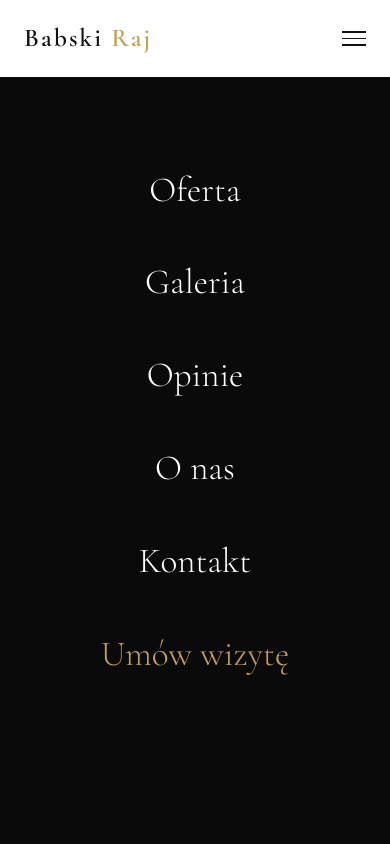
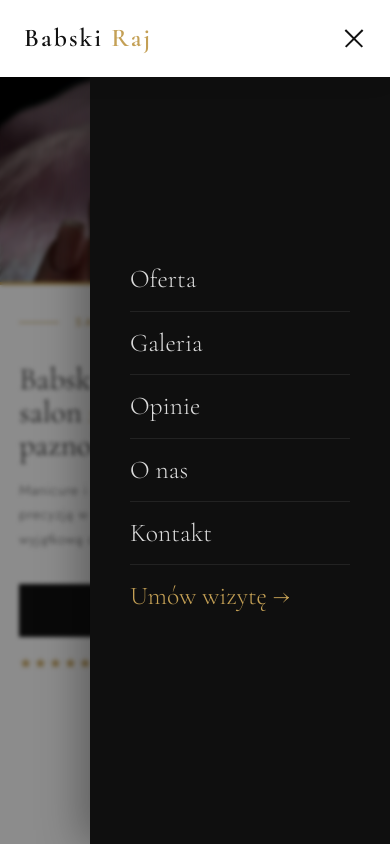
Before and after one commit to karwyss/babskiraj, a plain HTML site: page index.html in a window 390 px wide. Both pictures are taken after a click on the element 354 px from the left and 38 px from the top of the page. Shown: the top 844 px of the page. Drawn offline with nearby package versions, Linux system fonts and the light colour scheme.

Commit message:
hamburger menu is working

```diff
--- a/index.html
+++ b/index.html
@@ -120,11 +120,21 @@
     .nav-cta:hover { background: var(--gold); color: #111; border-color: var(--gold); }
     .hamburger { display: none; flex-direction: column; gap: 5px; cursor: pointer; }
     .hamburger span { width: 24px; height: 1.5px; background: var(--text-dark); transition: all 0.3s; }
-    .mobile-menu { display: none; position: fixed; top: 0; left: 0; right: 0; bottom: 0; background: #0a0a0a; z-index: 99; flex-direction: column; justify-content: center; align-items: center; gap: 2.5rem; }
-    .mobile-menu.open { display: flex; }
-    .mobile-menu a { font-family: 'Cormorant Garamond', serif; font-size: 2.2rem; font-weight: 300; color: #fff; text-decoration: none; transition: color 0.3s; }
-    .mobile-menu a:hover { color: var(--gold); }
-    .mobile-close { position: absolute; top: 1.5rem; right: 2rem; font-size: 2rem; cursor: pointer; color: #fff; }
+    /* Overlay backdrop */
+    .mobile-menu-backdrop { display: none; position: fixed; inset: 0; background: rgba(0,0,0,0.45); z-index: 98; backdrop-filter: blur(2px); }
+    .mobile-menu-backdrop.open { display: block; }
+    /* Slide-in panel from right */
+    .mobile-menu { display: flex; flex-direction: column; justify-content: center; align-items: flex-start; gap: 0; position: fixed; top: 0; right: 0; bottom: 0; width: min(80vw, 300px); background: #0f0f0f; z-index: 99; padding: 5rem 2.5rem 3rem; transform: translateX(100%); transition: transform 0.38s cubic-bezier(0.4,0,0.2,1); box-shadow: -8px 0 40px rgba(0,0,0,0.35); }
+    .mobile-menu.open { transform: translateX(0); }
+    .mobile-menu a { font-family: 'Cormorant Garamond', serif; font-size: 1.6rem; font-weight: 300; color: rgba(255,255,255,0.85); text-decoration: none; transition: color 0.25s, padding-left 0.25s; padding: 0.75rem 0; width: 100%; border-bottom: 1px solid rgba(255,255,255,0.08); }
+    .mobile-menu a:last-child { border-bottom: none; color: var(--gold); }
+    .mobile-menu a:hover { color: var(--gold); padding-left: 0.4rem; }
+    /* Hamburger → X animation */
+    .hamburger span { transform-origin: center; }
+    .hamburger.active span:nth-child(1) { transform: translateY(6.5px) rotate(45deg); }
+    .hamburger.active span:nth-child(2) { opacity: 0; transform: scaleX(0); }
+    .hamburger.active span:nth-child(3) { transform: translateY(-6.5px) rotate(-45deg); }
+    .mobile-close { display: none; }
 
     /* ─── HERO ─── */
     #hero { position: relative; height: 100vh; min-height: 700px; display: flex; align-items: center; overflow: hidden; }
@@ -423,15 +433,17 @@
 </head>
 <body>
 
+<!-- Mobile Menu Backdrop -->
+<div class="mobile-menu-backdrop" id="mobileBackdrop"></div>
+
 <!-- Mobile Menu -->
 <div class="mobile-menu" id="mobileMenu">
-  <span class="mobile-close" id="mobileClose">✕</span>
   <a href="#oferta" onclick="closeMobile()">Oferta</a>
   <a href="#galeria" onclick="closeMobile()">Galeria</a>
   <a href="#opinie" onclick="closeMobile()">Opinie</a>
   <a href="#onas" onclick="closeMobile()">O nas</a>
   <a href="#kontakt" onclick="closeMobile()">Kontakt</a>
-  <a href="https://booksy.com" target="_blank" style="color: var(--gold);">Umów wizytę</a>
+  <a href="https://booksy.com" target="_blank" onclick="closeMobile()">Umów wizytę →</a>
 </div>
 
 <!-- NAV -->
@@ -1086,11 +1098,26 @@ window.addEventListener('scroll', () => {
 });
 
 // ─── MOBILE MENU ───
-document.getElementById('hamburger').addEventListener('click', () => {
-  document.getElementById('mobileMenu').classList.add('open');
+const hamburger = document.getElementById('hamburger');
+const mobileMenu = document.getElementById('mobileMenu');
+const mobileBackdrop = document.getElementById('mobileBackdrop');
+
+function openMobile() {
+  mobileMenu.classList.add('open');
+  mobileBackdrop.classList.add('open');
+  hamburger.classList.add('active');
+  document.body.style.overflow = 'hidden';
+}
+function closeMobile() {
+  mobileMenu.classList.remove('open');
+  mobileBackdrop.classList.remove('open');
+  hamburger.classList.remove('active');
+  document.body.style.overflow = '';
+}
+hamburger.addEventListener('click', () => {
+  mobileMenu.classList.contains('open') ? closeMobile() : openMobile();
 });
-document.getElementById('mobileClose').addEventListener('click', closeMobile);
-function closeMobile() { document.getElementById('mobileMenu').classList.remove('open'); }
+mobileBackdrop.addEventListener('click', closeMobile);
 
 // ─── REVEAL ON SCROLL ───
 const reveals = document.querySelectorAll('.reveal');
```
